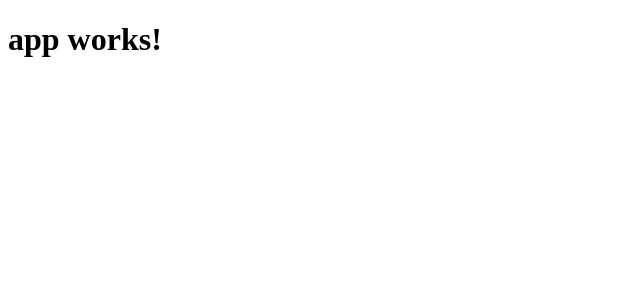
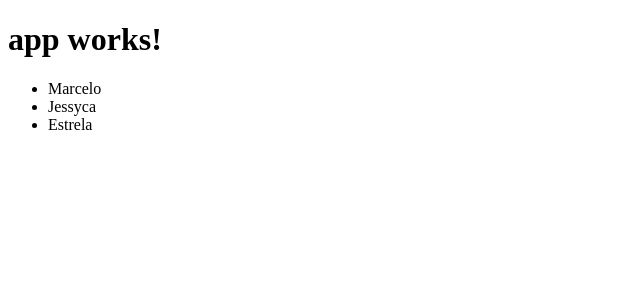
Before and after one commit to marcelojava/Angular2-PrimeiroComponente, an Angular app: page / in a window 1280 px wide. Shown: the top 300 px of the page, without its empty margins (0-640 px from the left). Built offline with nearby package versions, Linux system fonts and the light colour scheme.

Commit message:
Criado o primeiro componente com angular 2

```diff
--- a/src/app/app.component.html
+++ b/src/app/app.component.html
@@ -1,3 +1,9 @@
 <h1>
   {{title}}
 </h1>
+
+<ul>
+  <li *ngFor="let nome of nomes">
+    {{nome}}
+  </li>
+</ul>
--- a/src/app/app.component.ts
+++ b/src/app/app.component.ts
@@ -7,4 +7,5 @@ import { Component } from '@angular/core';
 })
 export class AppComponent {
   title = 'app works!';
+  nomes = ['Marcelo', 'Jessyca', 'Estrela'];
 }
```
